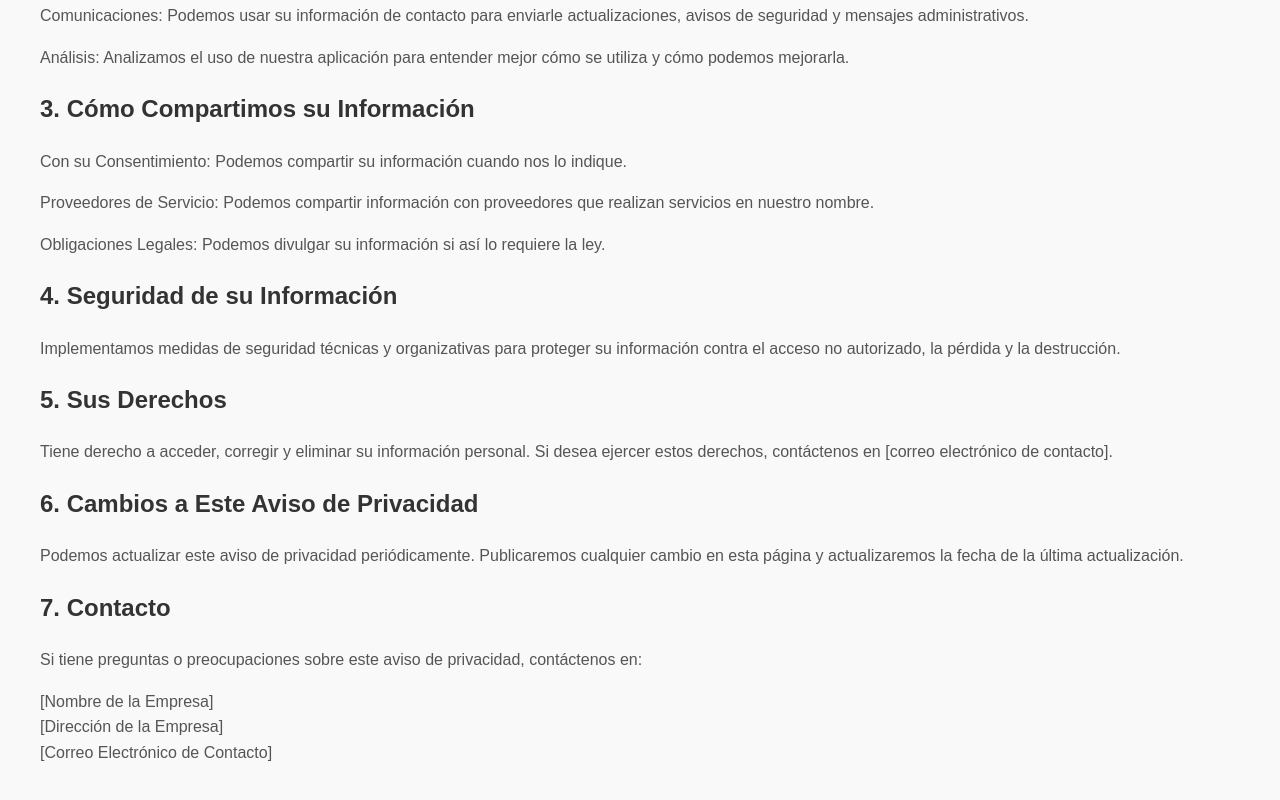
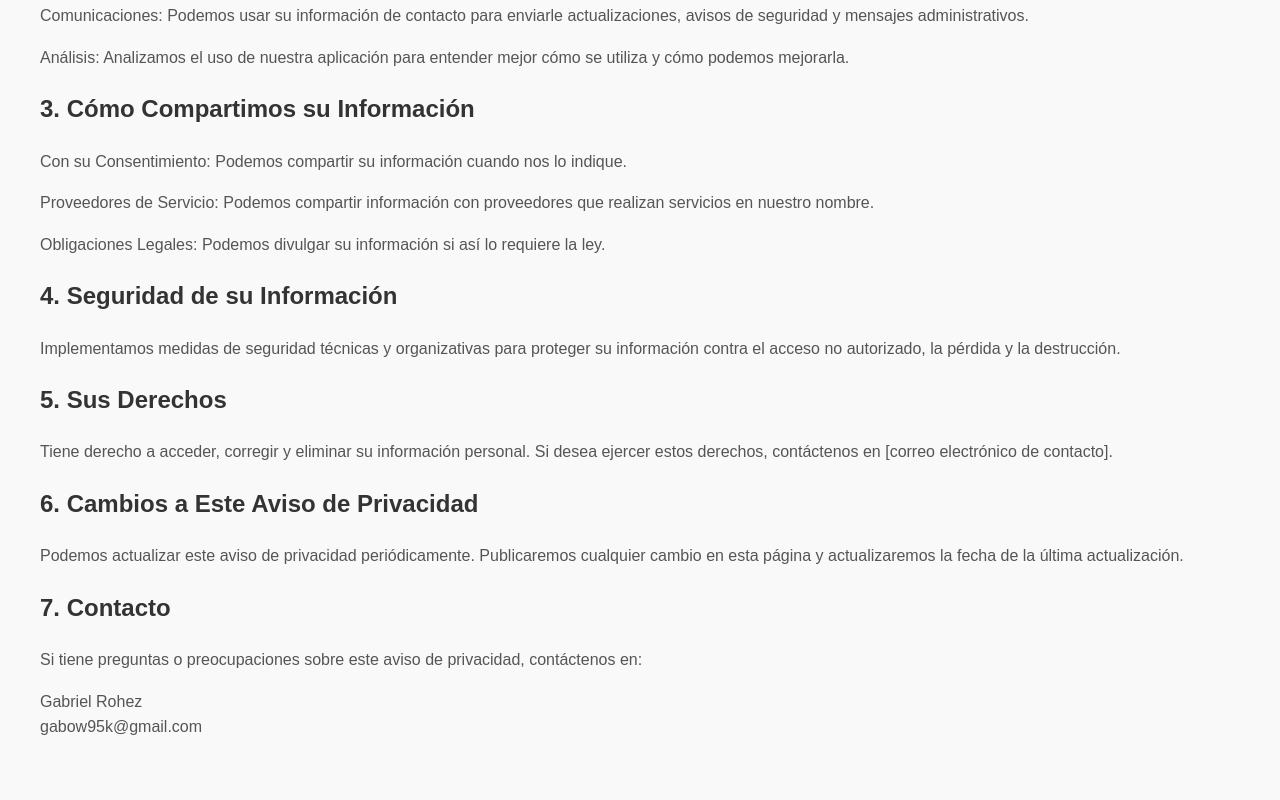
Before and after one commit to GaboRohez/Taski, a plain HTML site: page docs/index.html in a window 1280 px wide. Shown: the part 656-1456 px from the top of the page. Drawn offline with Linux system fonts and the light colour scheme.

Commit message:
Update index.html

```diff
--- a/docs/index.html
+++ b/docs/index.html
@@ -22,7 +22,7 @@
 </head>
 <body>
     <h1>Aviso de Privacidad para Taski</h1>
-    <p>Última actualización: [Fecha]</p>
+    <p>Última actualización: 25 Jul 2024</p>
     <p>Taski respeta su privacidad y se compromete a proteger la información personal que comparte con nosotros. Este aviso de privacidad describe cómo recopilamos, usamos y protegemos su información cuando utiliza nuestra aplicación móvil.</p>
 
     <h2>1. Información que Recopilamos</h2>
@@ -54,8 +54,7 @@
 
     <h2>7. Contacto</h2>
     <p>Si tiene preguntas o preocupaciones sobre este aviso de privacidad, contáctenos en:</p>
-    <p>[Nombre de la Empresa]<br>
-    [Dirección de la Empresa]<br>
-    [Correo Electrónico de Contacto]</p>
+    <p>Gabriel Rohez<br>
+    gabow95k@gmail.com</p>
 </body>
 </html>
```
